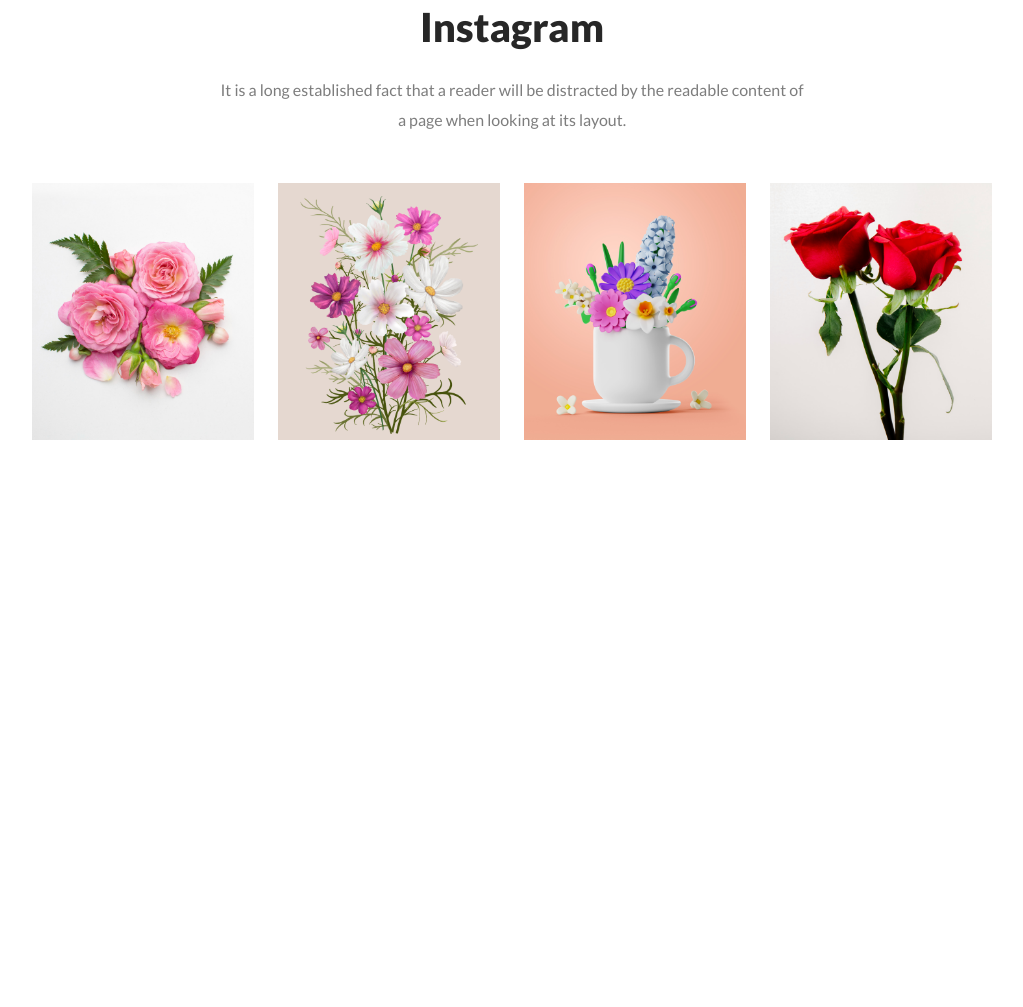
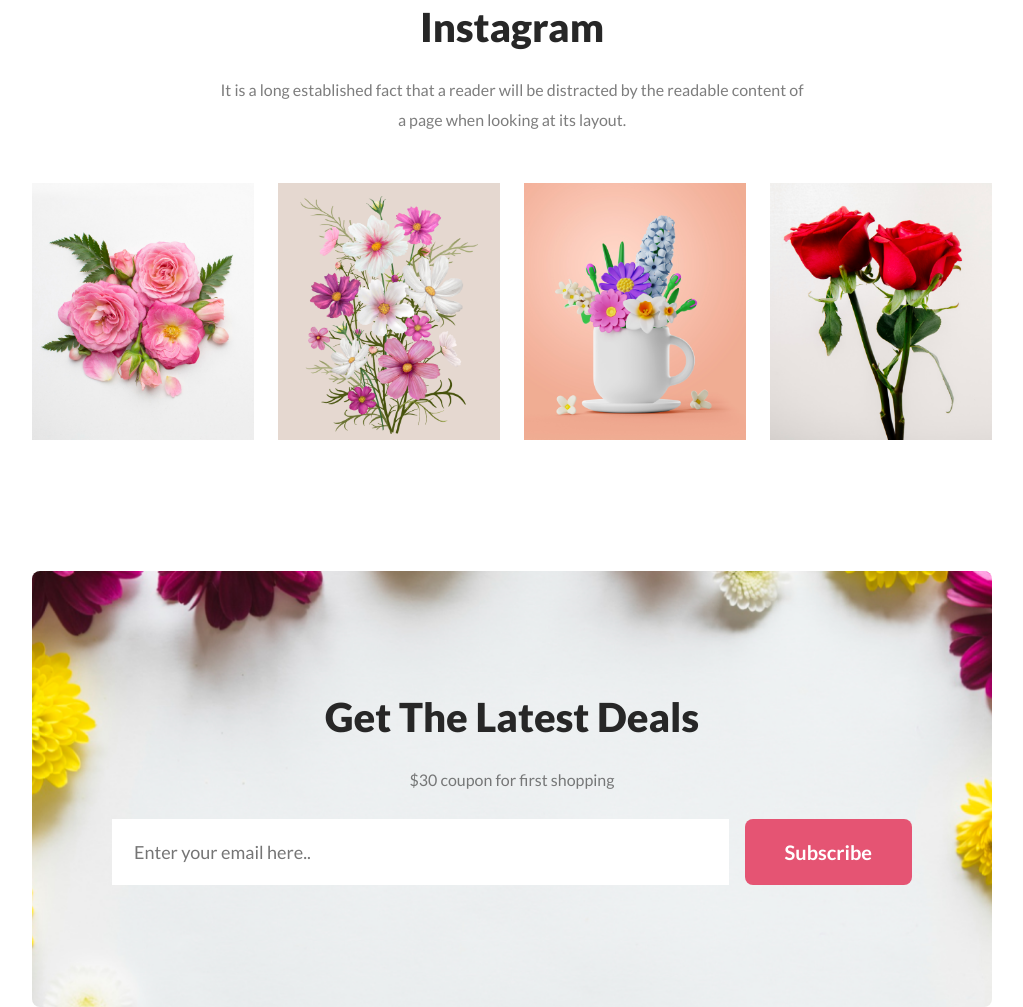
Before and after one commit to shafiqulislamsagor/flower-shop, a plain HTML site: page index.html in a window 1280 px wide. Shown: the part 2675-3682 px from the top of the page, without its empty margins (128-1151 px from the left). Before the commit the page ends 3118 px from the top, so only its background shows below. Drawn offline with Linux system fonts and the light colour scheme.

Commit message:
details part completed

```diff
--- a/index.html
+++ b/index.html
@@ -75,7 +75,7 @@
             </section>
         </article>
         <!-- instagram related style -->
-        <article class="container">
+        <article id="instagram" class="container">
             <section class="instagram-items1">
                 <h3 class="feature-name">Instagram</h3>
                 <p class="text-description">It is a long established fact that a reader will be distracted by the readable content of a page when looking at its layout.</p>
@@ -87,6 +87,17 @@
                 <div class="img-div"><img src="img/f-4.png" alt=""></div>
             </section>
         </article>
+        <!-- Details related style -->
+        <article class="container">
+            <section class="details">
+                <h2 class="feature-name">Get The Latest Deals</h2>
+                <p id="text" class="text-description">$30 coupon for first shopping</p>
+                <form id="form" action="">
+                    <input type="email" name="" id="" placeholder="Enter your email here..">
+                    <button class="btn">Subscribe</button>
+                </form>
+            </section>
+        </article>
     </main>
     <!-- Font awesome icon link -->
     <script src="https://kit.fontawesome.com/763e0e1bf4.js" crossorigin="anonymous"></script>
--- a/style/style.css
+++ b/style/style.css
@@ -22,6 +22,7 @@
     padding: 20px 40px;
     border: 0;
     margin-bottom: 0;
+    cursor: pointer;
 }
 
 .text-description {
@@ -202,3 +203,32 @@ main {
 .img-div > img{
     max-width: 100%;
 }
+#instagram{
+    margin-bottom: 128px;
+}
+/* details related style */
+.details{
+    background: url(../img/details.png);
+    background-repeat: no-repeat;
+    background-size: cover;
+    background-position: center;
+    padding: 122px 0;
+    border-radius: 8px;
+}
+#text{
+    text-align: center;
+}
+#form{
+    max-width: 800px;
+    margin: 0 auto;
+    display: flex;
+}
+#form input{
+    flex-grow: 1;
+    margin-right: 16px;
+    border: 0;
+    padding: 22px;
+    background-color: #FFF;
+    outline: none;
+    font-size: 18px;
+}
```
